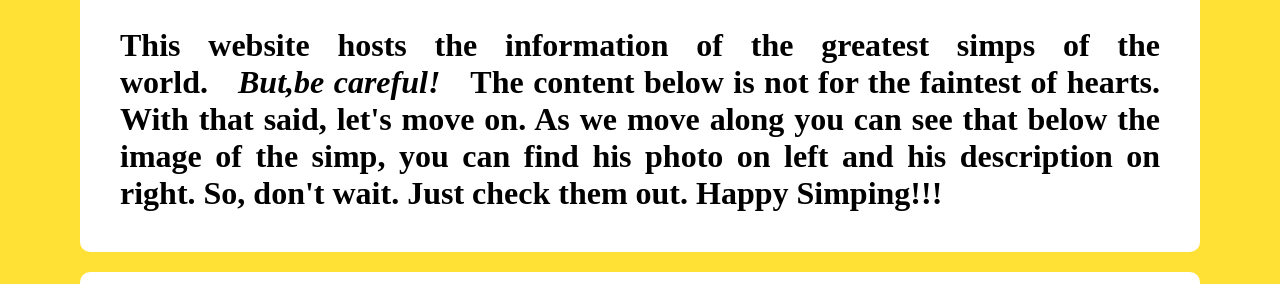
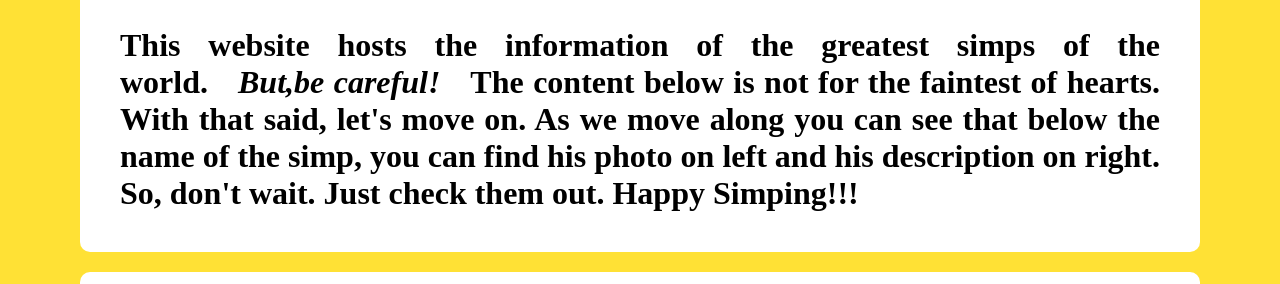
Before and after one commit to Manash-Sangam/simps, a plain HTML site: page index.html in a window 1280 px wide. Shown: the part 269-553 px from the top of the page. Drawn offline with Linux system fonts and the light colour scheme.

Commit message:
Update index.html

```diff
--- a/index.html
+++ b/index.html
@@ -7,7 +7,7 @@
 <body>
 <div class="about">
 <h2>About</h2>
-<h4>This website hosts the information of the greatest simps of the world.<i>But,be careful!</i>The content below is not for the faintest of hearts. With that said, let's move on. As we move along you can see that below the image of the simp, you can find his photo on left and his description on right. So, don't wait. Just check them out. Happy Simping!!!</h4>
+<h4>This website hosts the information of the greatest simps of the world.<i>But,be careful!</i>The content below is not for the faintest of hearts. With that said, let's move on. As we move along you can see that below the name of the simp, you can find his photo on left and his description on right. So, don't wait. Just check them out. Happy Simping!!!</h4>
 </div>
 <div class="section">
 <h2>Rohit Gupta</h2>
```
